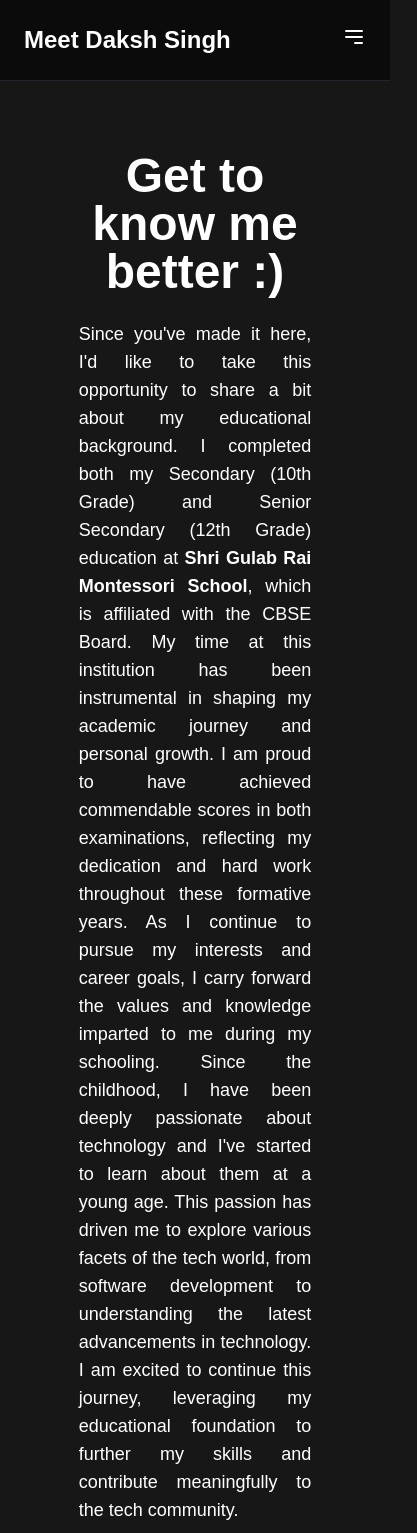
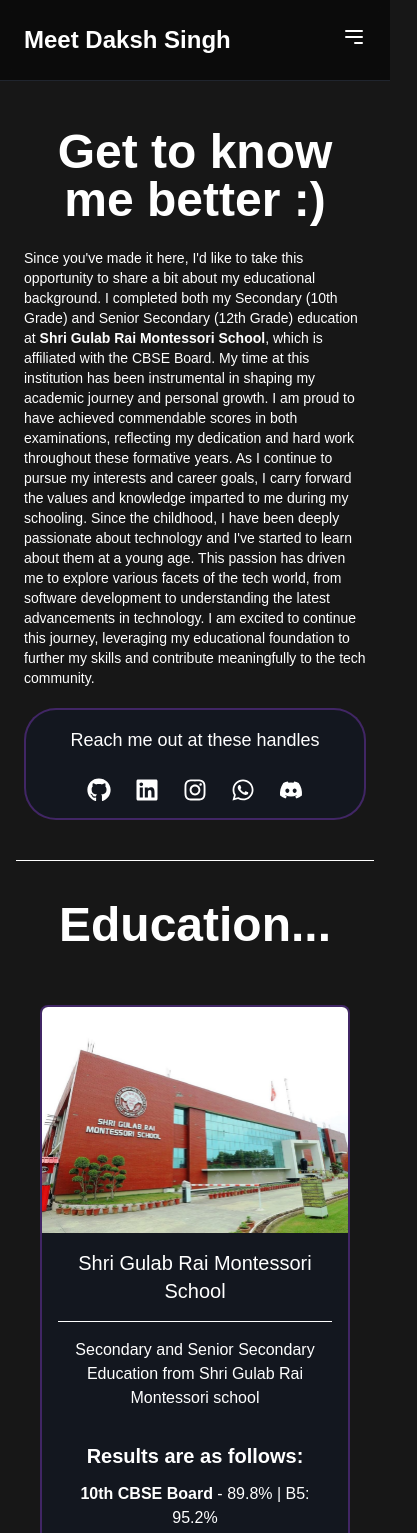
Before and after one commit to DakshSingh-GitHub/PortfolioWebApp, a Next.js app: page /about in a window 390 px wide. Shown: the top 1533 px of the page, 417 px wide, since content can reach past the window. Built offline with nearby package versions, Linux system fonts and the light colour scheme.

Commit message:
Edited the Card.tsx file to look good on mobile displays

```diff
--- a/app/about/page.tsx
+++ b/app/about/page.tsx
@@ -1,19 +1,21 @@
-
 import Link from "next/link";
 
 import { classNames } from "@/components/styles";
 import Card from "@/components/global/Card";
 
-import { FaGithub, FaLinkedin, FaInstagram, FaWhatsapp, FaDiscord } from "react-icons/fa";
-
-const DescriptionString = {
-    school: "Secondary and Senior Secondary Education from Shri Gulab Rai Montessori school",
-};
+import {
+    FaGithub,
+    FaLinkedin,
+    FaInstagram,
+    FaWhatsapp,
+    FaDiscord,
+} from "react-icons/fa";
 
 const schoolList = [
     {
         name: "Shri Gulab Rai Montessori School",
         image: "/schl.jpg",
+        desc: "Secondary and Senior Secondary Education from Shri Gulab Rai Montessori school",
         href: "https://grmschool.com/Default.aspx",
         key: 0,
     },
@@ -39,31 +41,30 @@
     {
         href: "https://discord.com/users/daksh_dtlz_465",
         icon: <FaDiscord size={24} />,
-    }
+    },
 ];
 
 export default function AboutPage() {
-
     const schoolMap = schoolList.map((school) => (
-        <Link key={school.key} href={school.href} target="_blank">
+        <Link key={school.key} href={school.href} target="_blank" className="flex justify-center">
             <Card
                 image={school.image}
                 text={school.name}
-                paragraph={DescriptionString.school}
+                paragraph={school.desc}
                 board={true}
             />
         </Link>
     ));
 
     return (
-        <div className="p-10 cursor-default">
-            <div className="toplevel flex flex-col items-center w-3/4 mx-auto pb-10">
+        <div className="p-4 md:p-10 cursor-default">
+            <div className="toplevel flex flex-col items-center w-full md:w-3/4 mx-auto pb-10 px-2 md:px-0">
                 <h1
                     className={`${classNames.aboutHeader} ${classNames.textGlowEffect}`}
                 >
                     Get to know me better :)
                 </h1>
-                <p className="text-lg text-justify">
+                <p className="text-sm md:text-lg text-left md:text-justify">
                     Since you&apos;ve made it here, I&apos;d like to take this
                     opportunity to share a bit about my educational background.
                     I completed both my Secondary (10th Grade) and Senior
@@ -89,10 +90,12 @@
                     leveraging my educational foundation to further my skills
                     and contribute meaningfully to the tech community.
                 </p>
-                <div className="linkbox border-2 px-10 py-4 rounded-4xl  transition-shadow duration-300 ease-in-out hover:shadow-[0_0_45px_rgba(76,5,119,1)] mt-5 hover:border-purple-500">
-                    <h1 className="text-xl text-center">Reach me out at these handles</h1>{" "}
+                <div className="linkbox border-2 px-6 md:px-10 py-4 rounded-4xl transition-shadow duration-300 ease-in-out hover:shadow-[0_0_45px_rgba(76,5,119,1)] mt-5 hover:border-purple-500 w-full md:w-auto border-purple-500/30 bg-gray-900/50">
+                    <h1 className="text-lg md:text-xl text-center">
+                        Reach me out at these handles
+                    </h1>{" "}
                     <br />
-                    <div className="flex gap-15">
+                    <div className="flex gap-6 md:gap-15 justify-center flex-wrap">
                         {socialLinks.map((link) => (
                             <Link
                                 key={link.href}
@@ -108,12 +111,16 @@
                 </div>
             </div>
             <hr />
-            <div className="schoolList mt-10">
-                <h1 className={`${classNames.aboutHeader}`}>Education...</h1>
-                <div className="flex flex-col md:flex-row items-center justify-evenly h-full w-full mt-10">
+            <div className="schoolList mt-10 px-2 md:px-0">
+                <h1
+                    className={`${classNames.aboutHeader} ${classNames.textGlowEffect}`}
+                >
+                    Education...
+                </h1>
+                <div className="flex flex-col md:flex-row items-center justify-evenly h-full w-full mt-10 gap-4 md:gap-0">
                     {schoolMap}
                 </div>
             </div>
         </div>
     );
-};
+}
--- a/components/global/Card.tsx
+++ b/components/global/Card.tsx
@@ -8,7 +8,7 @@
 export default function Card( { image, text, paragraph, board }: CardProps ) {
     return (
         <div
-            className={`${classNames.card} w-97.5 h-135 cursor-default border-purple-500/30 bg-gray-900/50  hover:shadow-purple-500/50 hover:border-purple-500`}
+            className={`${classNames.card} w-full md:w-97.5 h-auto md:h-140 cursor-default border-purple-500/30 bg-gray-900/50  hover:shadow-purple-500/50 hover:border-purple-500`}
         >
             <Image
                 src={image}
@@ -28,7 +28,7 @@
                 <p className="mt-4 text-center">{paragraph}</p>
             </div>
             {board ? (
-                <ul className="text-center">
+                <ul className="text-center p-4">
                     <h1
                         className={`font-bold mb-3 text-xl ${classNames.textGlowEffect}`}
                     >
```
